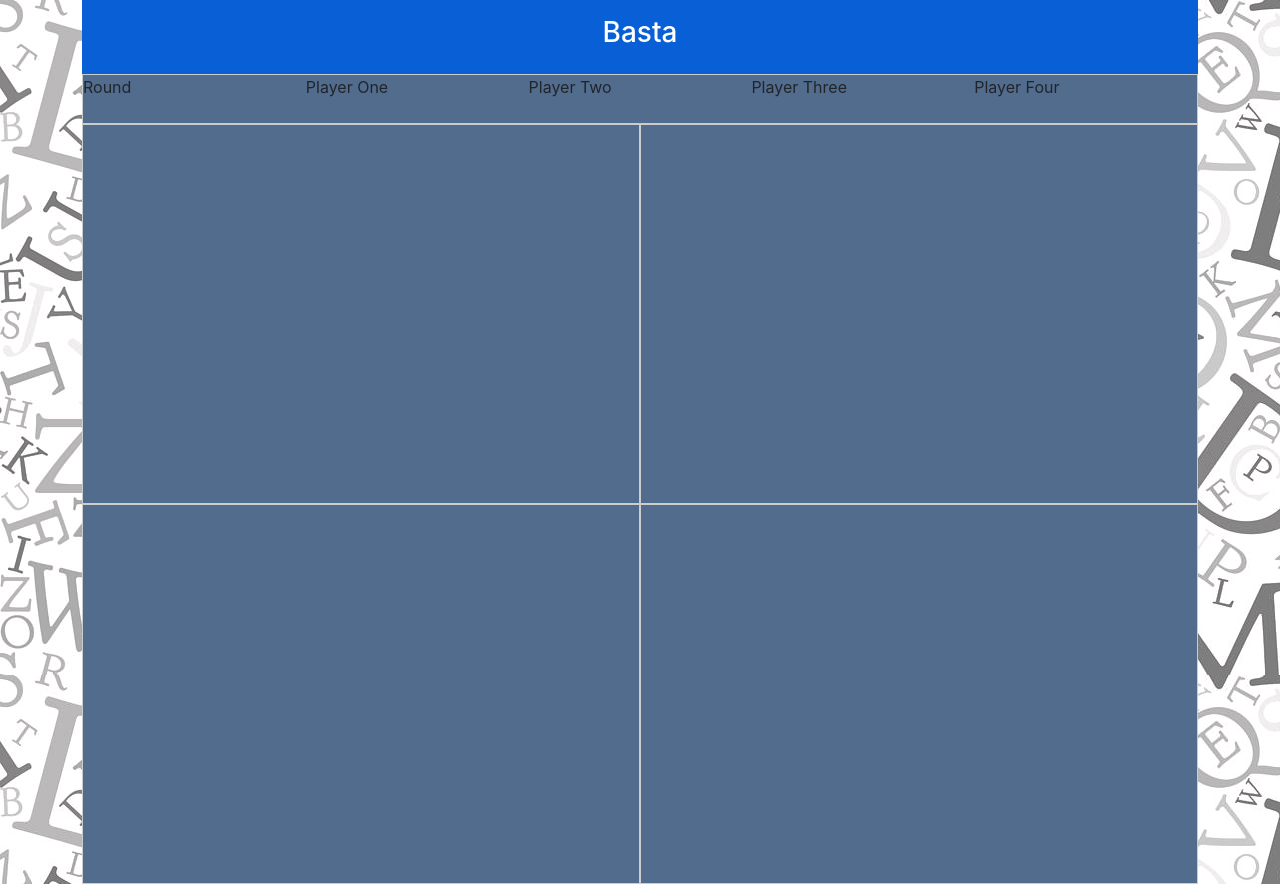
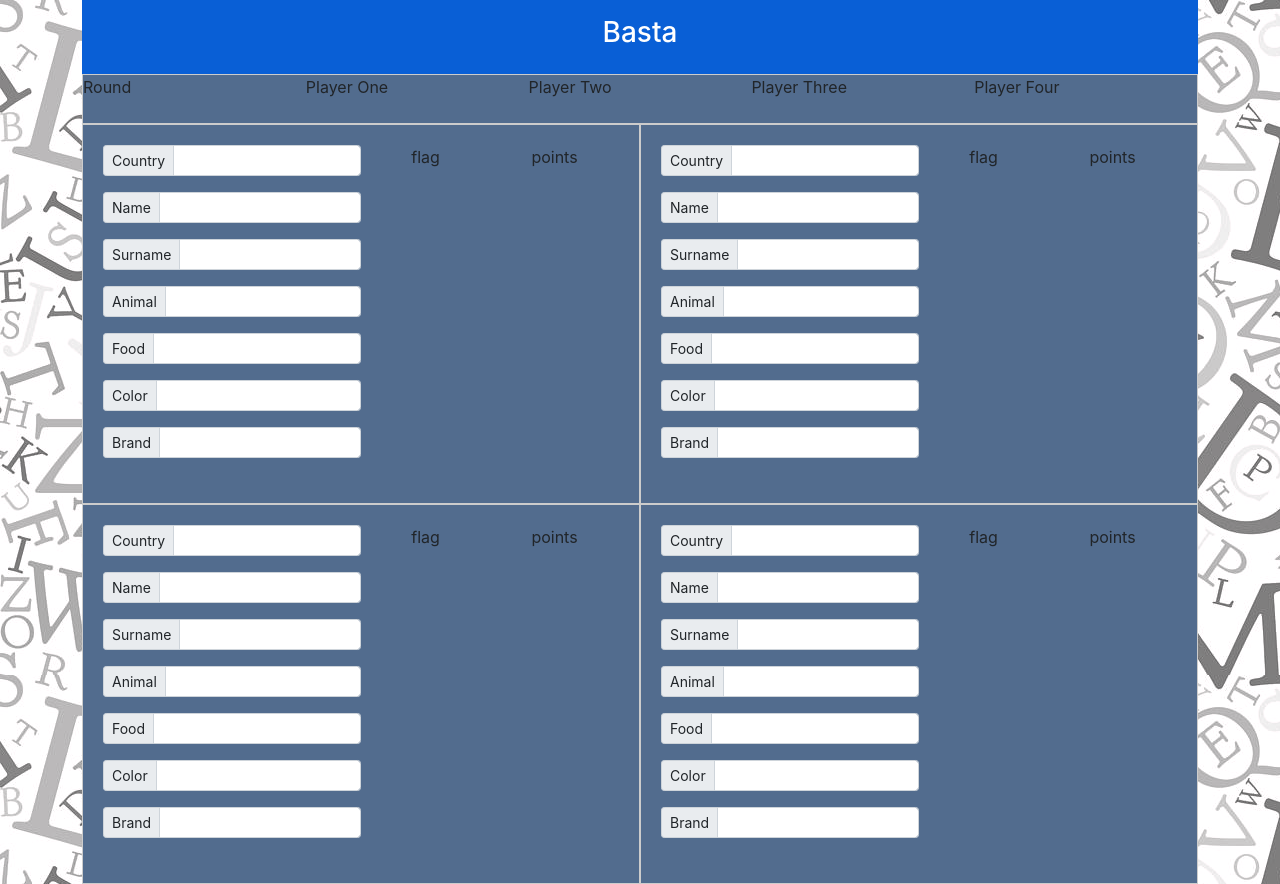
Before and after one commit to leonsuaren/basta, a React (Create React App) app: page /basta-game in a window 1280 px wide. Built offline with nearby package versions, Linux system fonts and the light colour scheme.

Commit message:
added some content to the board component

```diff
--- a/src/App.css
+++ b/src/App.css
@@ -82,3 +82,9 @@
   border: 1px solid #CCCCCC;
   background-color: #526c8e;
 }
+
+.bastaWordAndPoints {
+  display: grid;
+  grid-template-columns: 50% 25% 25%;
+  justify-items: center;
+}
--- a/src/components/basta-board/BastaBoard.jsx
+++ b/src/components/basta-board/BastaBoard.jsx
@@ -7,9 +7,54 @@
     basicAnimationComponent('.bastaBoardWrapper');
   }, []);
 
-  return(
+  return (
     <div className='bastaBoardWrapper'>
-
+      <form>
+        <div className='bastaWordAndPoints'>
+          <div className='input-group input-group-sm mb-3'>
+            <span className="input-group-text" id="inputGroup-sizing-sm">Country</span>
+            <input className="form-control" />
+          </div>
+          <div>flag</div>
+          <div>points</div>
+        </div>
+        <div className='bastaWordAndPoints'>
+          <div className='input-group input-group-sm mb-3'>
+            <span className="input-group-text" id="inputGroup-sizing-sm">Name</span>
+            <input className="form-control" />
+          </div>
+        </div>
+        <div className='bastaWordAndPoints'>
+          <div className='input-group input-group-sm mb-3'>
+            <span className="input-group-text" id="inputGroup-sizing-sm">Surname</span>
+            <input className="form-control" />
+          </div>
+        </div>
+        <div className='bastaWordAndPoints'>
+          <div className='input-group input-group-sm mb-3'>
+            <span className="input-group-text" id="inputGroup-sizing-sm">Animal</span>
+            <input className="form-control" />
+          </div>
+        </div>
+        <div className='bastaWordAndPoints'>
+          <div className='input-group input-group-sm mb-3'>
+            <span className="input-group-text" id="inputGroup-sizing-sm">Food</span>
+            <input className="form-control" />
+          </div>
+        </div>
+        <div className='bastaWordAndPoints'>
+          <div className='input-group input-group-sm mb-3'>
+            <span className="input-group-text" id="inputGroup-sizing-sm">Color</span>
+            <input className="form-control" />
+          </div>
+        </div>
+        <div className='bastaWordAndPoints'>
+          <div className='input-group input-group-sm mb-3'>
+            <span className="input-group-text" id="inputGroup-sizing-sm">Brand</span>
+            <input className="form-control" />
+          </div>
+        </div>
+      </form>
     </div>
   )
 }
--- a/src/components/how-score-works/HowScoreWorks.jsx
+++ b/src/components/how-score-works/HowScoreWorks.jsx
@@ -20,11 +20,11 @@
             <div className="modal-body">
              <h3>Let's make the rules!!</h3>
              <ul>
-              <li>No repeated words: 50 pts.</li>
-              <li>Repeated words: 25 pts.</li>
-              <li>Only one players write a word: 100 pts.</li>
-              <li>No word: 0 pts.</li>
-              <li>Everybody write the same word: 0 pts.</li>
+             <li>Only one players write a word: 100 pts. <button className='btn btn-primary'/></li>
+              <li>No repeated words: 50 pts. <button className='btn btn-success'/></li>
+              <li>Repeated words: 25 pts. <button className='btn btn-warning'/></li>
+              <li>No word: 0 pts. <button className='btn btn-danger'/></li>
+              <li>Everybody write the same word: 0 pts. <button className='btn btn-danger'/></li>
              </ul>
             </div>
             <div className="modal-footer">
--- a/src/components/players-names/PlayersNames.jsx
+++ b/src/components/players-names/PlayersNames.jsx
@@ -1,5 +1,4 @@
-import React, { useEffect, useContext, useRef, useState } from 'react';
-import { useFormik } from 'formik';
+import React, { useEffect, useContext, useRef } from 'react';
 
 import { basicAnimationComponent } from '../../helpers/anime';
 import { BastaContext } from '../../context/bastaContext';
```
